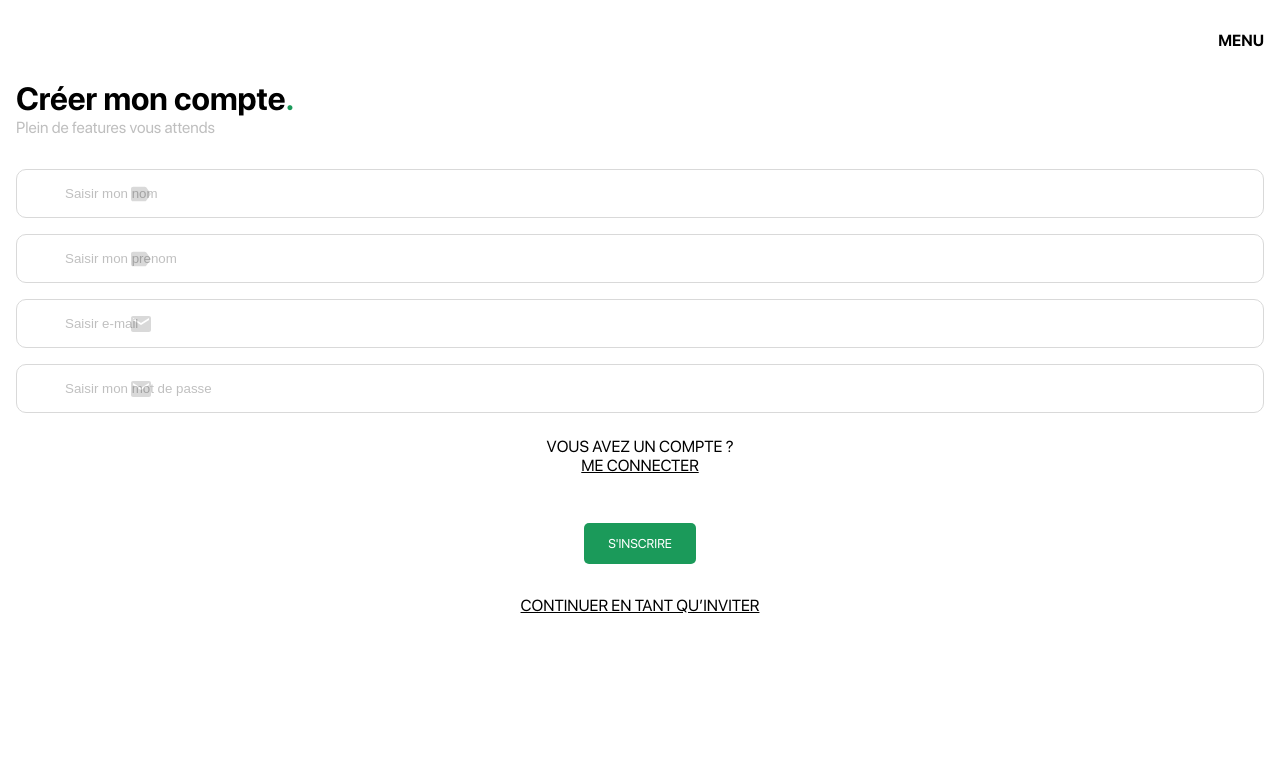
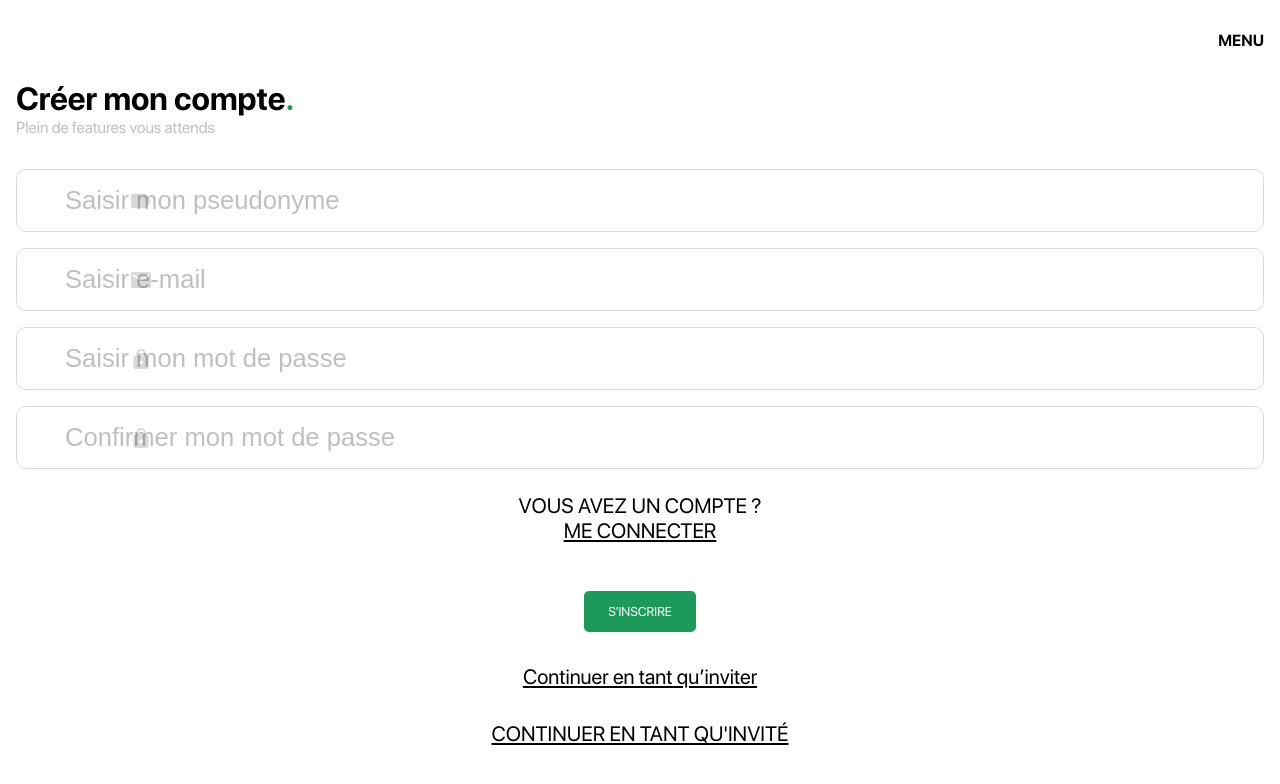
Before and after one commit to JulianRomana/front-fil-rouge, a React (Create React App) app: page /signup in a window 1280 px wide. Shown: the top 784 px of the page. Built offline with nearby package versions, Linux system fonts and the light colour scheme.

Commit message:
feat(post-user): wip on posting user

```diff
--- a/package.json
+++ b/package.json
@@ -13,6 +13,7 @@
     "node-sass": "^4.13.1",
     "react": "^16.12.0",
     "react-dom": "^16.12.0",
+    "react-hook-form": "^4.9.3",
     "react-router-dom": "^5.1.2",
     "react-scripts": "3.3.0",
     "react-transition-group": "^4.3.0",
--- a/src/components/Input/Input.jsx
+++ b/src/components/Input/Input.jsx
@@ -3,26 +3,37 @@ import propTypes from "prop-types"
 import { Wrapper, Img, Input } from "./InputStyle"
 import email from "../../assets/images/email.svg"
 import label from "../../assets/images/label.svg"
+import password from '../../assets/images/icons/password.svg'
 import { CSSTransition } from "react-transition-group"
 
-const getLogo = logoName => {
+const emailRegex = /^[a-zA-Z0-9.!#$%&’*+/=?^_`{|}~-]+@[a-zA-Z0-9-]+(?:\.[a-zA-Z0-9-]+)*$/
+const getLogo = (logoName) => {
   switch (logoName) {
     case "email":
       return email
     case "label":
       return label
+    case 'password':
+      return password
     default:
-      return null
+    return null
   }
 }
 
-const CustomInput = ({ type, logo, label }) => {
-  const [focus, setFocus] = useState(false)
+
+const CustomInput = ({ name, type, logo, label, currentInputsValues, setInputValue }) => {
+  const [ focus, setFocus ] = useState(false)
+  const [ oldInputVal, setOldInputVal ] = useState(false)
   const inputRef = useRef()
 
   const handleFocus = () => {
     inputRef.current.focus()
     setFocus(true)
+  }
+
+  const validateEmail = (email) => {
+    const isEmailValid = email.match(emailRegex)
+    return isEmailValid && isEmailValid.length
   }
 
   const handleBlur = () => {
@@ -31,7 +42,23 @@ const CustomInput = ({ type, logo, label }) => {
       current,
     } = inputRef
 
-    if (value) return
+    if (value && (oldInputVal !== value)) {
+      if (current.type === 'email' && !validateEmail(value)) return
+      const clearedData = currentInputsValues.filter(
+        userData => userData.name !== name
+      )
+      setInputValue(
+        [
+          ...clearedData,
+          {
+            name,
+            value,
+          }
+        ]
+      )
+      setOldInputVal(value)
+      return
+    } else if ( value === oldInputVal) return
     current.blur()
     setFocus(false)
   }
@@ -42,8 +69,8 @@ const CustomInput = ({ type, logo, label }) => {
         mountOnEnter
         unmountOnExit
         classNames="fade-out"
-        timeout={10}
-        in={!focus}
+        timeout={ 10 }
+        in={ !focus }
       >
         <Img src={getLogo(logo)} alt="" />
       </CSSTransition>
--- a/src/components/Input/InputStyle.jsx
+++ b/src/components/Input/InputStyle.jsx
@@ -21,6 +21,9 @@ const Input = styled.input`
   color: #d9d9d9;
   border: 1px solid #d9d9d9;
   border-radius: 10px;
+  font-size: 1.6rem;
+  user-select: none;
+  outline: none;
 
   &::placeholder {
     color: rgba(0, 0, 0, 0.25);
--- a/src/lib/axios.js
+++ b/src/lib/axios.js
@@ -10,8 +10,13 @@ const axiosGet = async (url, params) => {
   return data
 }
 
-const axiosPost = (url, data) => {
-  axios.post(url, data)
+const axiosPost = async (url, data) => {
+  await axios.post(`${process.env.REACT_APP_API_URL}/${url}`, {
+    headers: {
+      accept: 'application/json',
+    },
+    ...data
+  })
 }
 
 export { axiosGet, axiosPost }
--- a/src/pages/SignUp.jsx
+++ b/src/pages/SignUp.jsx
@@ -1,6 +1,8 @@
-import React from "react"
-import Button from "../components/Button/Button.jsx"
-import Input from "../components/Input/Input.jsx"
+import React, { useState } from 'react'
+import { useHistory } from 'react-router-dom'
+import Button from '../components/Button/Button.jsx'
+import Input from '../components/Input/Input.jsx'
+import { axiosPost } from '../lib/axios'
 
 import {
   Title,
@@ -14,8 +16,18 @@ import {
 } from "./pagesStyle/SignupStyle"
 
 const Signup = () => {
-  const submitForm = e => {
-    e.preventDefault()
+  const [inputsValue, setInputValue] = useState([])
+  const history = useHistory()
+
+  const submitForm = async () => {
+    const userData = inputsValue.map(data => ({}))
+    try {
+      await axiosPost('users', inputsValue)
+      history.push('dashboard')
+      console.log('user Created')
+    } catch (err) {
+      console.error(err)
+    }
   }
 
   return (
@@ -24,10 +36,38 @@ const Signup = () => {
       <Subtitle>Plein de features vous attends</Subtitle>
       <Form onSubmit={submitForm}>
         <InputsWrapper>
-          <Input logo="label" label="Saisir mon nom" type="text" />
-          <Input logo="label" label="Saisir mon prenom" type="text" />
-          <Input logo="email" label="Saisir e-mail" type="email" />
-          <Input logo="email" label="Saisir mon mot de passe" type="password" />
+          <Input
+            name="username"
+            logo="label"
+            label="Saisir mon pseudonyme"
+            type="text"
+            currentInputsValues={inputsValue}
+            setInputValue={setInputValue}
+          />
+          <Input
+            name="email"
+            logo="email"
+            label="Saisir e-mail"
+            type="email"
+            currentInputsValues={inputsValue}
+            setInputValue={setInputValue}
+          />
+          <Input
+            name="password"
+            logo="password"
+            label="Saisir mon mot de passe"
+            type="password"
+            currentInputsValues={inputsValue}
+            setInputValue={setInputValue}
+          />
+          <Input
+            name="confirm"
+            logo="password"
+            label="Confirmer mon mot de passe"
+            type="password"
+            currentInputsValues={inputsValue}
+            setInputValue={setInputValue}
+          />
         </InputsWrapper>
         <Signin>
           Vous avez un compte ?<SignInLink to="login">Me connecter</SignInLink>
@@ -35,6 +75,7 @@ const Signup = () => {
         <Button green content="S'inscrire" />
         <GuestLink to="/">Continuer en tant qu’inviter</GuestLink>
       </Form>
+      <GuestLink to="/dashboard">CONTINUER EN TANT QU'INVITÉ</GuestLink>
     </Wrapper>
   )
 }
--- a/src/pages/pagesStyle/SignupStyle.jsx
+++ b/src/pages/pagesStyle/SignupStyle.jsx
@@ -33,17 +33,22 @@ const Signin = styled.p`
   flex-direction: column;
   margin: 1.5rem 0 3rem;
   text-transform: uppercase;
+  font-size: 1.3rem;
 `
 
 const SignInLink = styled(Link)`
   text-decoration: underline;
   color: #000000;
+  font-size: 1.3rem;
 `
+
 const GuestLink = styled(Link)`
+  display: block;
+  margin-top: 2rem;
+  font-size: 1.3rem;
+  text-align: center;
   text-decoration: underline;
   color: #000000;
-  text-transform: uppercase;
-  margin: 2rem 0 0;
 `
 
 export {
```
Also changed, not shown: src/assets/images/icons/password.svg (added), 1 other file (tests, documents, lock files or other folders).
